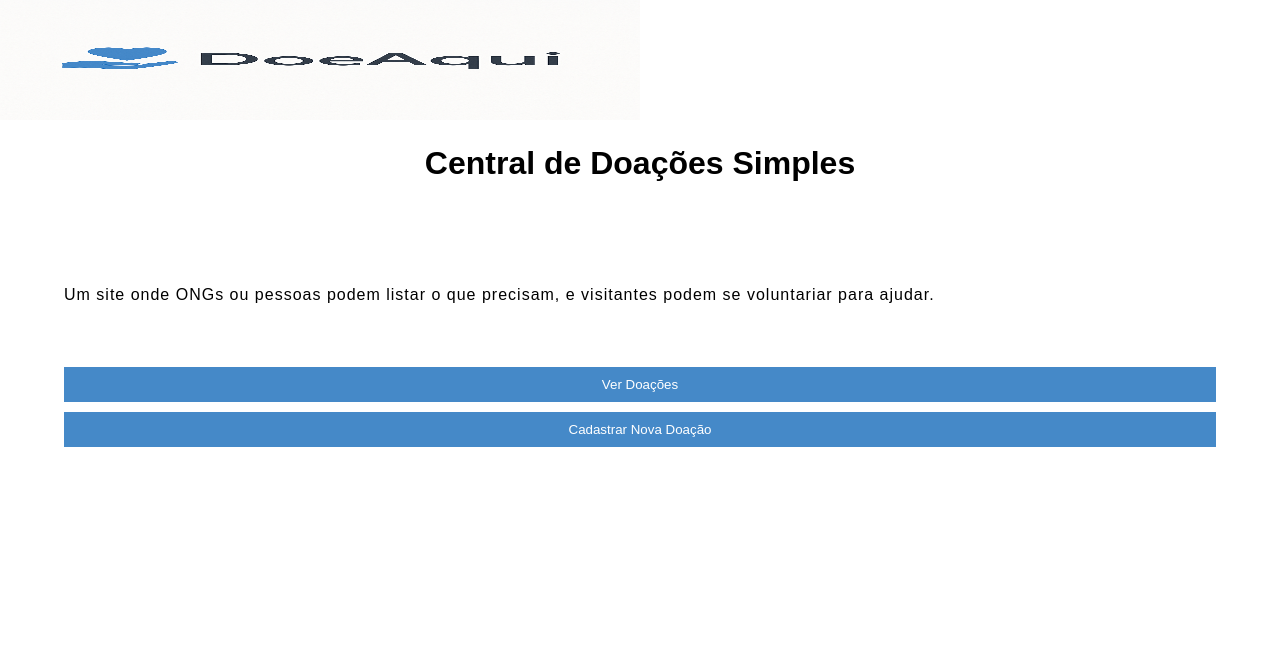
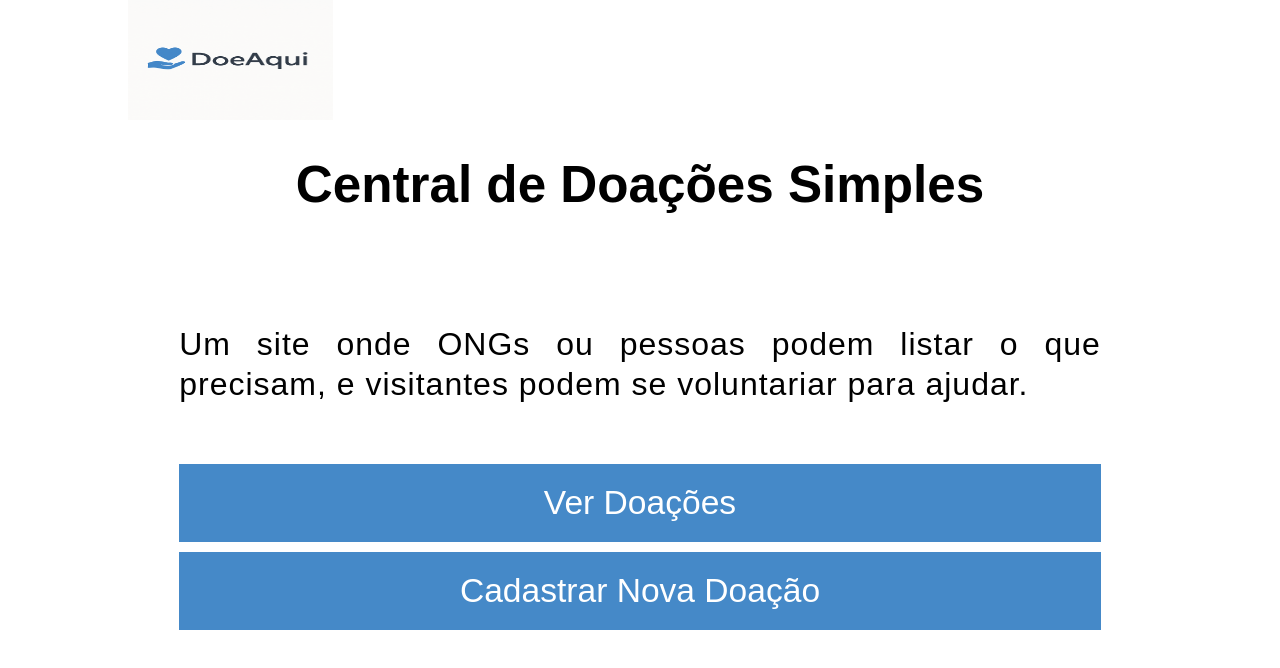
Before and after one commit to viniciusN444/DoeAqui, a plain HTML site: page index.html in a window 1280 px wide. Drawn offline with Linux system fonts and the light colour scheme.

Commit message:
Ajustes css no index.

```diff
--- /dev/null
+++ b/css/media_query_index.css
@@ -0,0 +1,83 @@
+@media (min-width: 480px){
+    header img{
+        width: 45%;
+        height: 120px;
+    }
+
+    main h1{
+        font-size: 2.5rem;
+    }
+
+    main p{
+        line-height: 2.5rem;
+        font-size: 1.5rem;
+    }
+
+    .botoes button{
+        padding: 20px;
+        font-size: 1.3rem;
+    }
+}
+
+@media (min-width: 538px){
+    header img{
+        width: 40%;
+    }
+
+    main h1{
+        font-size: 3rem;
+    }
+}
+
+@media (min-width: 675px){
+    header img{
+        width: 45%;
+    }
+
+    main h1{
+        font-size: 3.2rem;
+    }
+}
+
+
+@media (min-width: 768px){
+    header img{
+        width: 30%;
+    }
+
+    main p{
+        font-size: 1.7rem;
+    }
+}
+
+@media (min-width: 1024px){
+    header img{
+        width: 20%;
+    }
+
+    main p{
+        font-size: 2rem;
+    }
+
+    .botoes button{
+        font-size: 2.1rem;
+    }
+}
+
+@media (min-width: 1280px){
+    body{
+        width: 80%;
+        margin: auto;
+    }
+    header img{
+        width: 20%;
+    }
+
+    main p{
+        font-size: 2rem;
+    }
+
+    .botoes button{
+        font-size: 2.1rem;
+    }
+}
--- a/css/style.css
+++ b/css/style.css
@@ -30,6 +30,7 @@ header img{
 }
 
 main h1{
+    padding: 10px;
     text-align: center;
     margin: 15px 0 0 0;
 }
--- a/index.html
+++ b/index.html
@@ -5,6 +5,7 @@
     <meta name="viewport" content="width=device-width, initial-scale=1.0">
     <link rel="stylesheet" href="css/style.css
     ">
+    <link rel="stylesheet" href="css/media_query_index.css">
     <title>DoeAqui</title>
 </head>
 <body>
```
Also changed, not shown: pag_doacoes/doacoes.html (added, +11 -0 lines).
